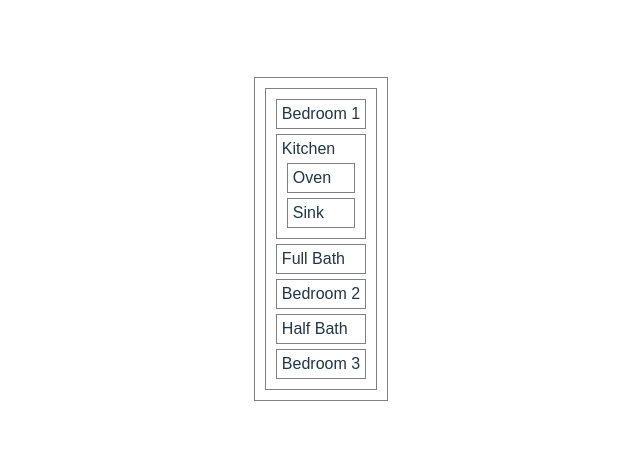
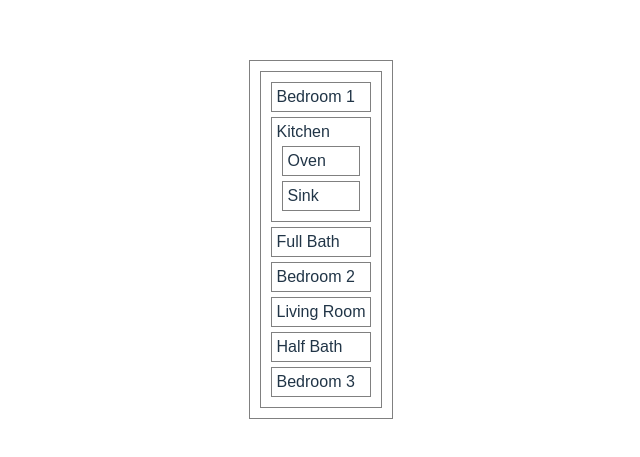
Before and after one commit to BriannaRocha/react-floor-plan, a React (Vite) app: page / in a window 1280 px wide. Shown: the part 161-618 px from the top of the page, without its empty margins (319-959 px from the left). Built offline with nearby package versions, Linux system fonts and the light colour scheme.

Commit message:
add LivingRoom component

```diff
--- a/src/FloorPlan.jsx
+++ b/src/FloorPlan.jsx
@@ -1,6 +1,7 @@
 import Bedroom from "./Bedroom"
 import Kitchen from "./Kitchen"
 import Bath from "./Bath"
+import LivingRoom from "./LivingRoom"
 
 
 function FloorPlan() {
@@ -10,6 +11,7 @@ function FloorPlan() {
       <Kitchen />
       <Bath  details={{size: 'Full Bath'}}/>
       <Bedroom details={2} />
+      <LivingRoom />
       <Bath  details={{size: 'Half Bath'}}/>
       <Bedroom details={3} />
 
--- a/src/LivingRoom.jsx
+++ b/src/LivingRoom.jsx
@@ -0,0 +1,9 @@
+const LivingRoom = (props) => {
+  return (
+    <div>
+      Living Room
+    </div>
+  )
+}
+
+export default LivingRoom
```
